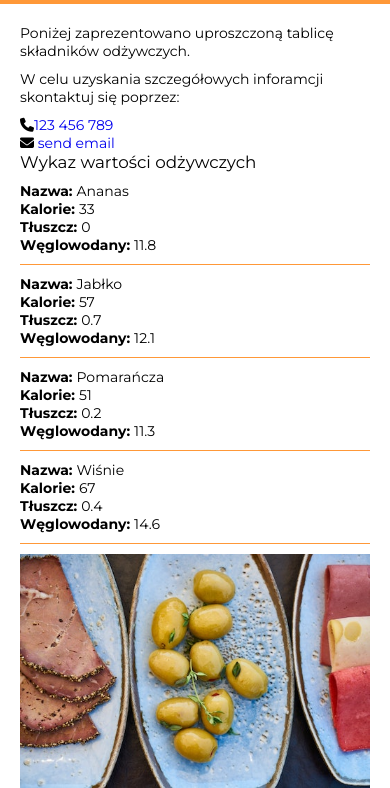
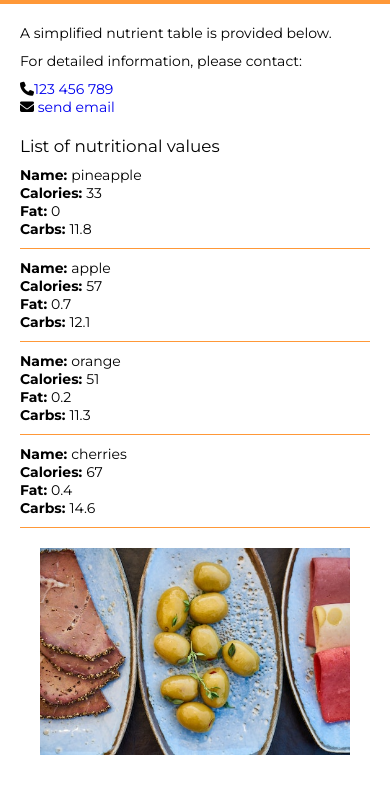
Before and after one commit to p6te/responsive-nutritional-values, a website built with webpack: page src/index.html in a window 390 px wide. Shown: the part 76-864 px from the top of the page. Built offline with nearby package versions, Linux system fonts and the light colour scheme.

Commit message:
English version, final responsive functionality.

```diff
--- a/src/index.html
+++ b/src/index.html
@@ -2,8 +2,8 @@
 <html lang="en">
   <head>
     <meta charset="UTF-8" />
-    <title>Project</title>
-    <meta name="description" content="My project" />
+    <title>Responsive nutritional values </title>
+    <meta name="description" content="Responsive nutritional values" />
 
     <link rel="preconnect" href="https://fonts.googleapis.com" />
     <link rel="preconnect" href="https://fonts.gstatic.com" crossorigin />
@@ -30,7 +30,7 @@
       <div class="container">
         <div class="header--content">
           <img class="header--logo" src="../assets/apple.svg" alt="Jupiter" />
-          <h1>Wartości odżywcze</h1>
+          <h1>Nutritional values</h1>
         </div>
       </div>
     </header>
@@ -39,10 +39,10 @@
         <div class="app">
           <div class="app--description">
             <p>
-              Poniżej zaprezentowano uproszczoną tablicę składników odżywczych.
+              A simplified nutrient table is provided below.
             </p>
             <p>
-              W celu uzyskania szczegółowych inforamcji skontaktuj się poprzez:
+              For detailed information, please contact:
             </p>
 
             <div class="app-contact-method">
@@ -55,7 +55,7 @@
             </div>
           </div>
 
-          <h2>Wykaz wartości odżywczych</h2>
+          <h2>List of nutritional values</h2>
           <div class="app--values">
 
           </div>
--- a/src/js/page.js
+++ b/src/js/page.js
@@ -1,13 +1,17 @@
 const values = [
-  { name: "Ananas", calories: 33, fat: 0, carbs: 11.8 },
-  { name: "Jabłko", calories: 57, fat: 0.7, carbs: 12.1 },
-  { name: "Pomarańcza", calories: 51, fat: 0.2, carbs: 11.3 },
-  { name: "Wiśnie", calories: 67, fat: 0.4, carbs: 14.6 },
+  { name: "pineapple", calories: 33, fat: 0, carbs: 11.8 },
+  { name: "apple", calories: 57, fat: 0.7, carbs: 12.1 },
+  { name: "orange", calories: 51, fat: 0.2, carbs: 11.3 },
+  { name: "cherries", calories: 67, fat: 0.4, carbs: 14.6 },
 ];
 
 const valuesContainer = document.querySelector(".app--values");
 
 const desktopVieport = window.matchMedia("screen and (min-width: 500px )");
+
+const drawValues = (isDesktop) => {
+  isDesktop ? drawDesktopValues() : drawMobileValues();
+};
 
 const drawMobileValues = () => {
   valuesContainer.innerHTML = "";
@@ -18,13 +22,13 @@ const drawMobileValues = () => {
     let element = document.createElement("li");
 
     let name = document.createElement("div");
-    name.innerHTML = `<strong>Nazwa: </strong>${value.name}`;
+    name.innerHTML = `<strong>Name: </strong>${value.name}`;
     let calories = document.createElement("div");
-    calories.innerHTML = `<strong>Kalorie: </strong>${value.calories}`;
+    calories.innerHTML = `<strong>Calories: </strong>${value.calories}`;
     let fat = document.createElement("div");
-    fat.innerHTML = `<strong>Tłuszcz: </strong>${value.fat}`;
+    fat.innerHTML = `<strong>Fat: </strong>${value.fat}`;
     let carbs = document.createElement("div");
-    carbs.innerHTML = `<strong>Węglowodany: </strong>${value.carbs}`;
+    carbs.innerHTML = `<strong>Carbs: </strong>${value.carbs}`;
 
     element.appendChild(name);
     element.appendChild(calories);
@@ -44,7 +48,7 @@ const drawDesktopValues = () => {
   let thead = document.createElement("thead");
 
   thead.innerHTML =
-    "<tr> <th>Nazwa</th>  <th>Kalorie</th>  <th>Tłuszcz</th>  <th>Węglowodany</th></tr>";
+    "<tr> <th>Name</th>  <th>Calories</th>  <th>Fat</th>  <th>Carbs</th></tr>";
 
   let tbody = document.createElement("tbody");
 
@@ -61,5 +65,8 @@ const drawDesktopValues = () => {
   valuesContainer.appendChild(table);
 };
 
-// drawDesktopValues();
-drawMobileValues();
+drawValues(desktopVieport.matches);
+
+desktopVieport.addListener((isDesktop) => {
+  drawValues(isDesktop.matches);
+});
--- a/src/scss/base/_base.scss
+++ b/src/scss/base/_base.scss
@@ -8,3 +8,11 @@
 img {
     max-width: 100%;
 }
+
+.app--images {
+    margin: $main-spacing;
+}
+
+.app--description {
+    margin-bottom: $main-spacing;
+}
--- a/webpack.config.js
+++ b/webpack.config.js
@@ -23,7 +23,7 @@ const htmlPluginEntries = templateFiles.map((template) => new HTMLWebpackPlugin(
   hash: false,
   filename: template.output,
   template: path.resolve(environment.paths.source, template.input),
-  favicon: path.resolve(environment.paths.source, 'images', 'favicon.ico'),
+  // favicon: path.resolve(environment.paths.source, 'images', 'favicon.ico'),
 }));
 
 module.exports = {
```
